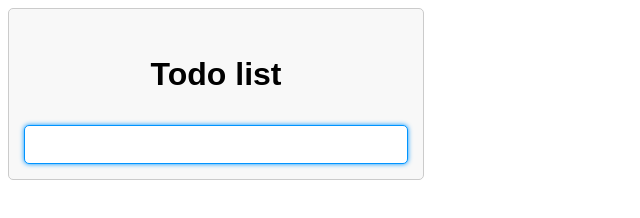
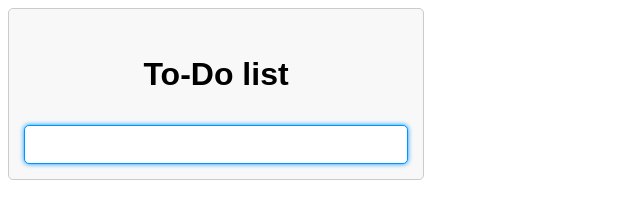
Before and after one commit to nguyenkhois/redux-simple-todo-list, a website built with webpack: page dist/index.html in a window 1280 px wide. Shown: the full height of the page, 0-640 px from the left. Built offline with nearby package versions, Linux system fonts and the light colour scheme.

Commit message:
Updated web title

```diff
--- a/dist/index.html
+++ b/dist/index.html
@@ -2,13 +2,13 @@
 <html lang="en">
 <head>
     <meta charset="UTF-8">
-    <title>Todo list</title>
+    <title>To-Do list</title>
     <link rel="stylesheet" href="styles.css">
 </head>
 <body>
     <div id="app">
         <div>
-            <p>Todo list</p>
+            <p>To-Do list</p>
             <input type="text" id="txtInput">
             <div id="dspResults"></div>
         </div>
```
